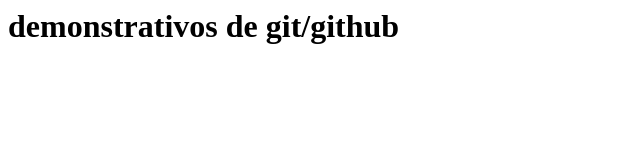
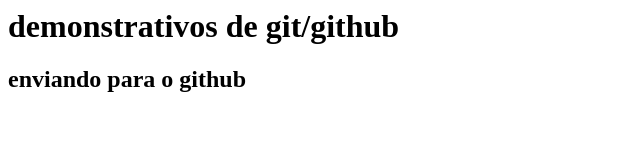
Before and after one commit to Uendel-Alvarez/treinamento_GitHub, a plain HTML site: page index.html in a window 1280 px wide. Shown: the whole page, without its empty margins (0-640 px from the left). Drawn offline with Linux system fonts and the light colour scheme.

Commit message:
exercitando envio ao github

```diff
--- a/index.html
+++ b/index.html
@@ -2,4 +2,7 @@
     <h1>
         demonstrativos de git/github
     </h1>
+    <H2>
+        enviando para o github
+    </H2>
 </html>
```
